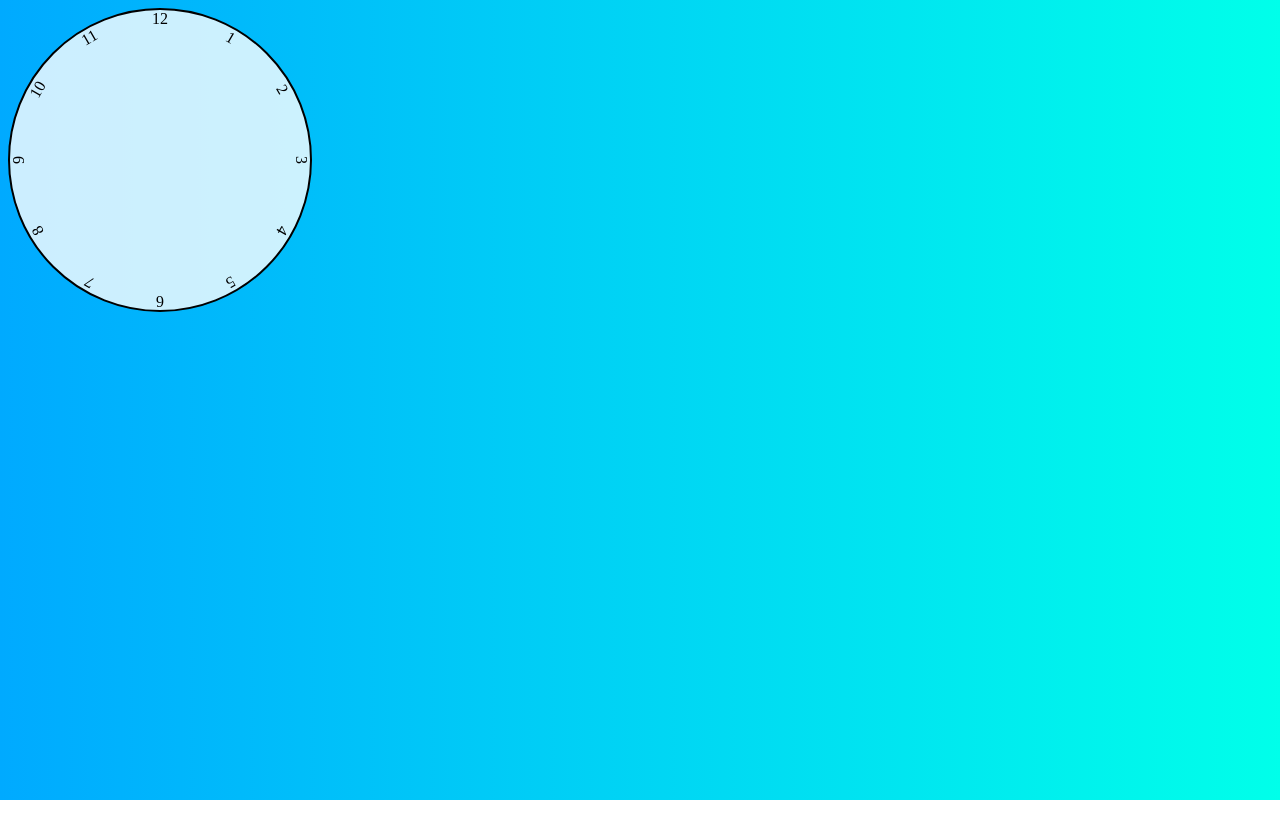
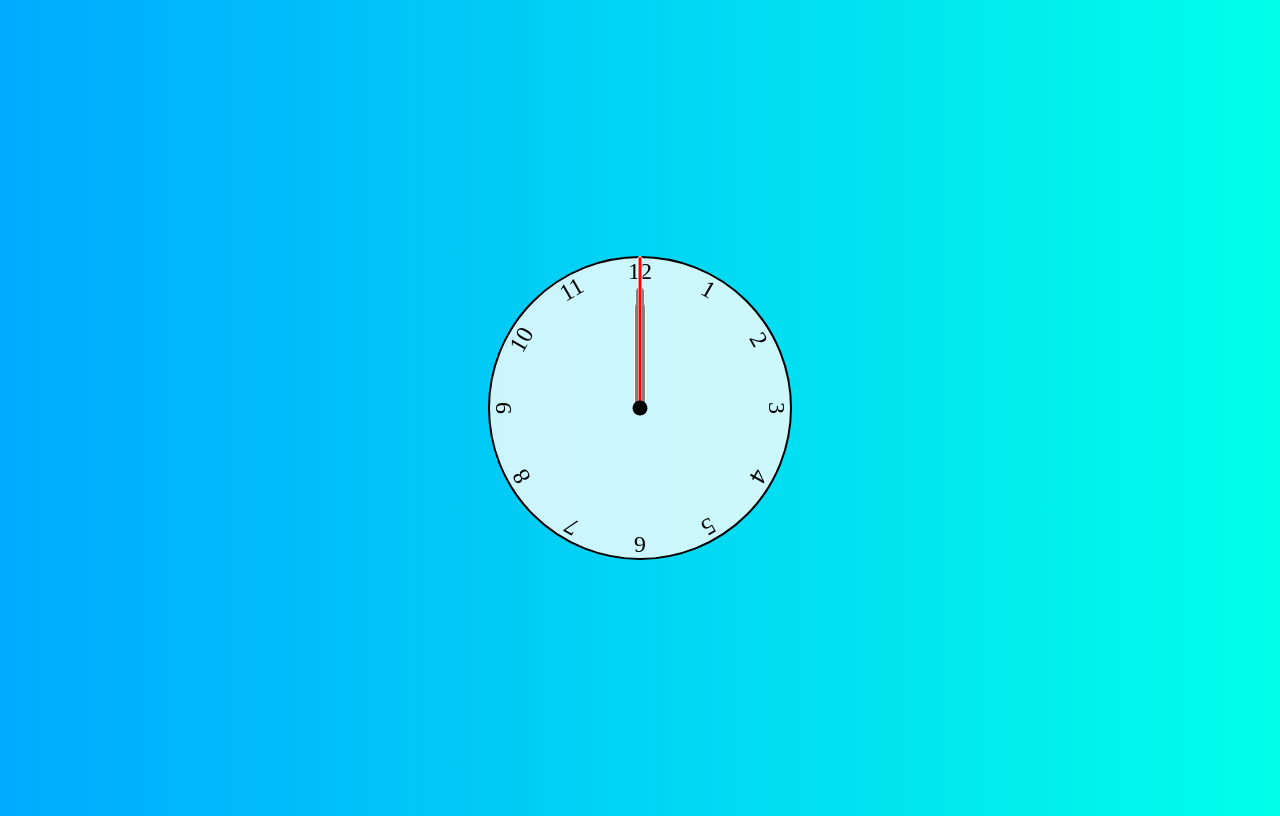
Before and after one commit to justosk8/clock-tutorial, a plain HTML site: page index.html in a window 1280 px wide. Drawn offline with Linux system fonts and the light colour scheme; a web font is replaced by a local one.

Commit message:
css done

```diff
--- a/assets/css/style.css
+++ b/assets/css/style.css
@@ -5,6 +5,11 @@
 
 body {
     background : linear-gradient(to right, hsl(200, 100%, 50%), hsl(175, 100%, 50%));
+    display: flex;
+    justify-content: center;
+    align-items: center;
+    min-height: 100vh;
+    overflow: hidden;
 }
 
 .clock {
@@ -23,6 +28,7 @@ body {
     height: 100%;
     text-align: center;
     transform: rotate(var(--rotation));
+    font-size: 1.5rem;
 }
 
 .clock .number1 {
@@ -61,3 +67,46 @@ body {
 .clock .number12 {
     --rotation: 360deg;
 }
+.clock .hand {
+    --rotation: 0;
+    position: absolute;
+    bottom: 50%;
+    left: 50%;
+
+    background-color: black;
+    border: 1px solid white;
+    border-top-left-radius: 10px;
+    border-top-right-radius: 10px;
+    transform-origin: bottom;
+    z-index: 10;
+    transform: translateX(-50%) rotate(calc(var(--rotation)* 1deg));
+
+}
+
+.clock::after {
+    content: '';
+    position: absolute;
+    background-color: black;
+    z-index: 11;
+    width: 15px;
+    height: 15px;
+    top: 50%;
+    left: 50%;
+    transform: translate(-50%, -50%);
+    border-radius: 50%;
+}
+.clock .hand.second {
+    width: 3px;
+    height: 50%;
+    background-color: red;
+}
+.clock .hand.minute {
+    width: 7px;
+    height: 40%;
+    background-color: black;
+}
+.clock .hand.hour {
+    width: 10px;
+    height: 35%;
+    background-color: black;
+}
```
